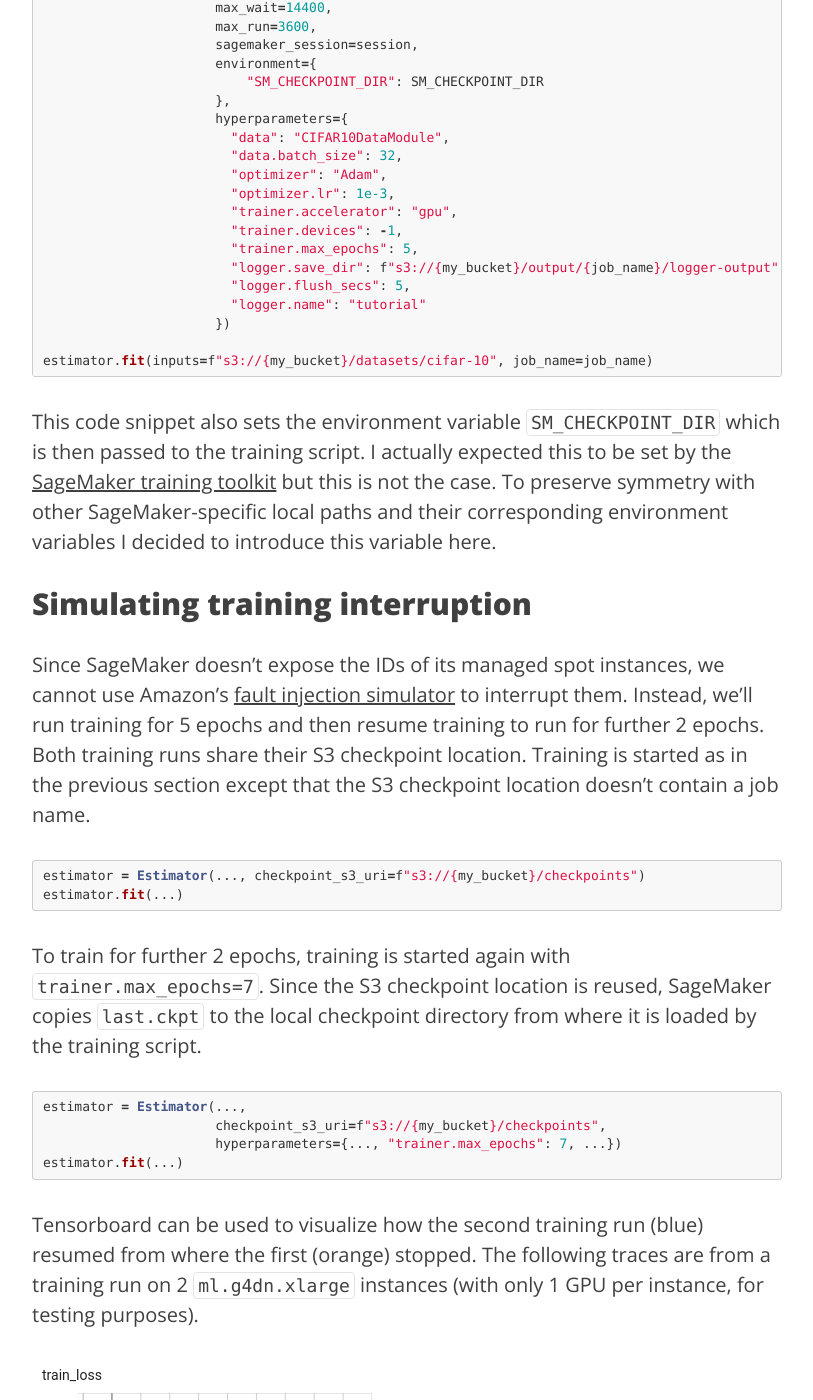
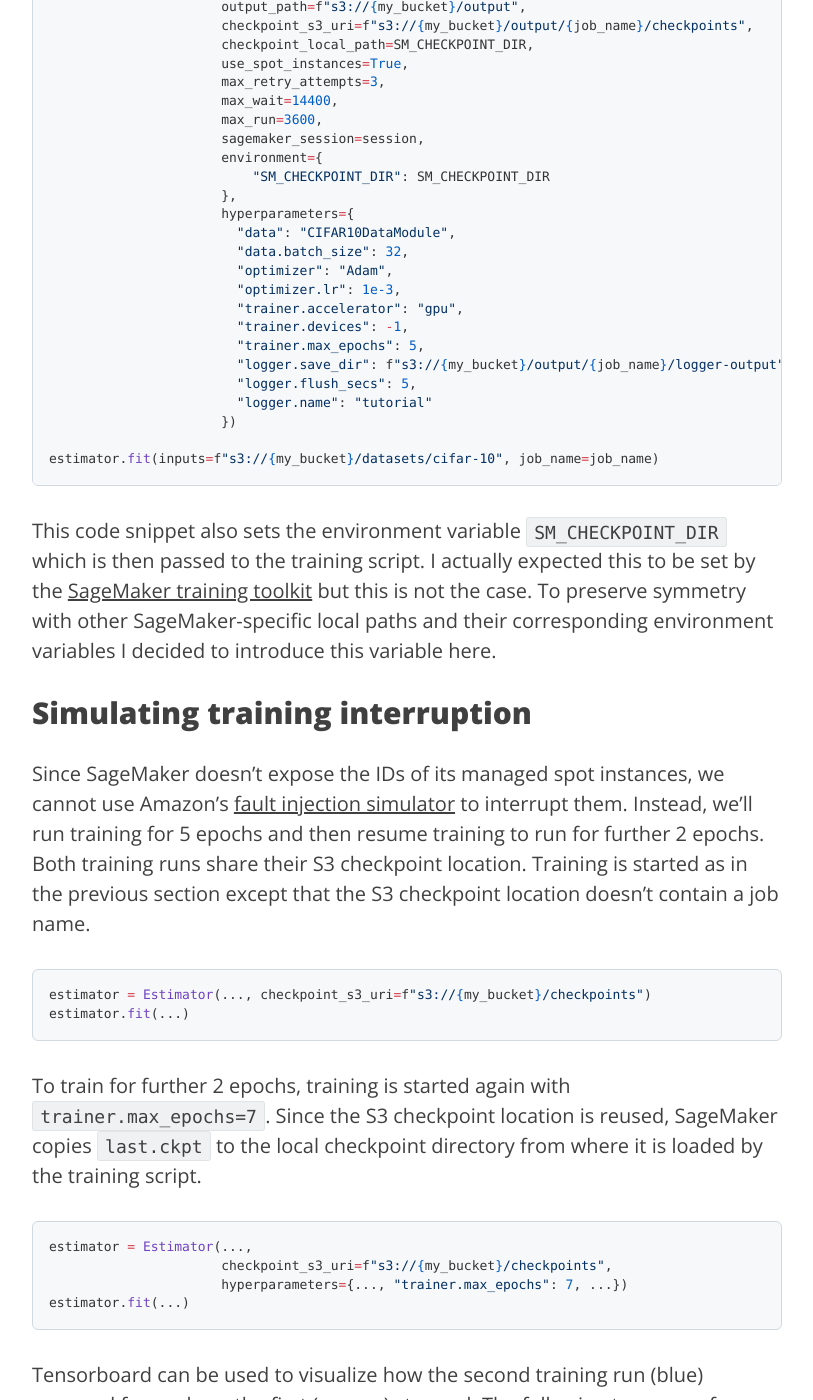
Before and after one commit to krasserm/krasserm.github.io, a Jekyll site: the page built from _posts/2022-02-26-sagemaker-fault-tolerance.md, in a window 1280 px wide and 1400 px high, scrolled down 4829 px. Shown: the whole window, without its empty margins (233-1046 px from the left). Built offline with Jekyll 4.4.1, drawn with Linux system fonts in a browser that asks for light colours; comment, search, counter and statistics services are not loaded.

Commit message:
Update code highlighting scheme

```diff
--- a/css/syntax.css
+++ b/css/syntax.css
@@ -1,86 +1,128 @@
-/* to make lines scroll instead of wrap */
-/* from http://stackoverflow.com/a/23393920 */
+/* Modern GitHub-style syntax highlighting */
+/* Based on GitHub's current PrettyLights theme */
 
-/* Disable the following two entries to enable proper formatting with Jekyll 3.8.5 or higher */
-
-/*.highlight pre code * {
-  white-space: nowrap;    // this sets all children inside to nowrap
+/* Code block container styling */
+.highlight pre, pre, .highlight .hll {
+  background-color: #f6f8fa;
+  border: 1px solid #d1d9e0;
+  border-radius: 6px;
+  padding: 16px;
+  overflow-x: auto;
+  line-height: 1.45;
 }
 
+/* Enable horizontal scrolling for long lines */
 .highlight pre {
-  overflow-x: auto;       // this sets the scrolling in x
-}*/
+  overflow-x: auto;
+  white-space: pre;
+}
 
 .highlight pre code {
-  white-space: pre;       // forces <code> to respect <pre> formatting
+  white-space: pre;
+  background-color: transparent;
+  border: 0;
+  padding: 0;
+  font-size: 100%;
 }
 
+/* Inline code styling */
+code {
+  background-color: rgba(175, 184, 193, 0.2);
+  padding: 0.2em 0.4em;
+  border-radius: 3px;
+}
 
-/*
- * GitHub style for Pygments syntax highlighter, for use with Jekyll
- * Courtesy of GitHub.com
- */
+/* GitHub's modern syntax highlighting colors */
+.highlight .c { color: #6a737d; } /* Comment */
+.highlight .err { color: #cb2431; } /* Error */
+.highlight .k { color: #d73a49; } /* Keyword */
+.highlight .o { color: #d73a49; } /* Operator */
+.highlight .cm { color: #6a737d; } /* Comment.Multiline */
+.highlight .cp { color: #d73a49; } /* Comment.Preproc */
+.highlight .c1 { color: #6a737d; } /* Comment.Single */
+.highlight .cs { color: #6a737d; font-weight: bold; } /* Comment.Special */
+.highlight .gd { color: #cb2431; background-color: #ffeef0; } /* Generic.Deleted */
+.highlight .gd .x { color: #cb2431; background-color: #fdbdcc; } /* Generic.Deleted.Specific */
+.highlight .ge { font-style: italic; } /* Generic.Emph */
+.highlight .gr { color: #cb2431; } /* Generic.Error */
+.highlight .gh { color: #005cc5; font-weight: bold; } /* Generic.Heading */
+.highlight .gi { color: #22863a; background-color: #e6ffed; } /* Generic.Inserted */
+.highlight .gi .x { color: #22863a; background-color: #adfbbd; } /* Generic.Inserted.Specific */
+.highlight .go { color: #586069; } /* Generic.Output */
+.highlight .gp { color: #6f42c1; } /* Generic.Prompt */
+.highlight .gs { font-weight: bold; } /* Generic.Strong */
+.highlight .gu { color: #6f42c1; font-weight: bold; } /* Generic.Subheading */
+.highlight .gt { color: #cb2431; } /* Generic.Traceback */
+.highlight .kc { color: #005cc5; } /* Keyword.Constant */
+.highlight .kd { color: #d73a49; } /* Keyword.Declaration */
+.highlight .kn { color: #d73a49; } /* Keyword.Namespace */
+.highlight .kp { color: #d73a49; } /* Keyword.Pseudo */
+.highlight .kr { color: #d73a49; } /* Keyword.Reserved */
+.highlight .kt { color: #d73a49; } /* Keyword.Type */
+.highlight .m { color: #005cc5; } /* Literal.Number */
+.highlight .s { color: #032f62; } /* Literal.String */
+.highlight .na { color: #22863a; } /* Name.Attribute */
+.highlight .nb { color: #005cc5; } /* Name.Builtin */
+.highlight .nc { color: #6f42c1; } /* Name.Class */
+.highlight .no { color: #005cc5; } /* Name.Constant */
+.highlight .nd { color: #6f42c1; } /* Name.Decorator */
+.highlight .ni { color: #005cc5; } /* Name.Entity */
+.highlight .ne { color: #6f42c1; } /* Name.Exception */
+.highlight .nf { color: #6f42c1; } /* Name.Function */
+.highlight .nl { color: #005cc5; } /* Name.Label */
+.highlight .nn { color: #6f42c1; } /* Name.Namespace */
+.highlight .nt { color: #22863a; } /* Name.Tag */
+.highlight .nv { color: #e36209; } /* Name.Variable */
+.highlight .ow { color: #d73a49; } /* Operator.Word */
+.highlight .w { color: #f6f8fa; } /* Text.Whitespace */
+.highlight .mf { color: #005cc5; } /* Literal.Number.Float */
+.highlight .mh { color: #005cc5; } /* Literal.Number.Hex */
+.highlight .mi { color: #005cc5; } /* Literal.Number.Integer */
+.highlight .mo { color: #005cc5; } /* Literal.Number.Oct */
+.highlight .sb { color: #032f62; } /* Literal.String.Backtick */
+.highlight .sc { color: #032f62; } /* Literal.String.Char */
+.highlight .sd { color: #032f62; } /* Literal.String.Doc */
+.highlight .s2 { color: #032f62; } /* Literal.String.Double */
+.highlight .se { color: #032f62; } /* Literal.String.Escape */
+.highlight .sh { color: #032f62; } /* Literal.String.Heredoc */
+.highlight .si { color: #005cc5; } /* Literal.String.Interpol */
+.highlight .sx { color: #032f62; } /* Literal.String.Other */
+.highlight .sr { color: #032f62; } /* Literal.String.Regex */
+.highlight .s1 { color: #032f62; } /* Literal.String.Single */
+.highlight .ss { color: #005cc5; } /* Literal.String.Symbol */
+.highlight .bp { color: #005cc5; } /* Name.Builtin.Pseudo */
+.highlight .vc { color: #e36209; } /* Name.Variable.Class */
+.highlight .vg { color: #e36209; } /* Name.Variable.Global */
+.highlight .vi { color: #e36209; } /* Name.Variable.Instance */
+.highlight .il { color: #005cc5; } /* Literal.Number.Integer.Long */
 
-.highlight pre, pre, .highlight .hll { background-color: #f8f8f8; border: 1px solid #ccc; padding: 6px 10px; border-radius: 3px; }
-.highlight .c { color: #999988; font-style: italic; }
-.highlight .err { color: #a61717; background-color: #e3d2d2; }
-.highlight .k { font-weight: bold; }
-.highlight .o { font-weight: bold; }
-.highlight .cm { color: #999988; font-style: italic; }
-.highlight .cp { color: #999999; font-weight: bold; }
-.highlight .c1 { color: #999988; font-style: italic; }
-.highlight .cs { color: #999999; font-weight: bold; font-style: italic; }
-.highlight .gd { color: #000000; background-color: #ffdddd; }
-.highlight .gd .x { color: #000000; background-color: #ffaaaa; }
-.highlight .ge { font-style: italic; }
-.highlight .gr { color: #aa0000; }
-.highlight .gh { color: #999999; }
-.highlight .gi { color: #000000; background-color: #ddffdd; }
-.highlight .gi .x { color: #000000; background-color: #aaffaa; }
-.highlight .go { color: #888888; }
-.highlight .gp { color: #555555; }
-.highlight .gs { font-weight: bold; }
-.highlight .gu { color: #800080; font-weight: bold; }
-.highlight .gt { color: #aa0000; }
-.highlight .kc { font-weight: bold; }
-.highlight .kd { font-weight: bold; }
-.highlight .kn { font-weight: bold; }
-.highlight .kp { font-weight: bold; }
-.highlight .kr { font-weight: bold; }
-.highlight .kt { color: #445588; font-weight: bold; }
-.highlight .m { color: #009999; }
-.highlight .s { color: #dd1144; }
-.highlight .n { color: #333333; }
-.highlight .na { color: teal; }
-.highlight .nb { color: #0086b3; }
-.highlight .nc { color: #445588; font-weight: bold; }
-.highlight .no { color: teal; }
-.highlight .ni { color: purple; }
-.highlight .ne { color: #990000; font-weight: bold; }
-.highlight .nf { color: #990000; font-weight: bold; }
-.highlight .nn { color: #555555; }
-.highlight .nt { color: navy; }
-.highlight .nv { color: teal; }
-.highlight .ow { font-weight: bold; }
-.highlight .w { color: #bbbbbb; }
-.highlight .mf { color: #009999; }
-.highlight .mh { color: #009999; }
-.highlight .mi { color: #009999; }
-.highlight .mo { color: #009999; }
-.highlight .sb { color: #dd1144; }
-.highlight .sc { color: #dd1144; }
-.highlight .sd { color: #dd1144; }
-.highlight .s2 { color: #dd1144; }
-.highlight .se { color: #dd1144; }
-.highlight .sh { color: #dd1144; }
-.highlight .si { color: #dd1144; }
-.highlight .sx { color: #dd1144; }
-.highlight .sr { color: #009926; }
-.highlight .s1 { color: #dd1144; }
-.highlight .ss { color: #990073; }
-.highlight .bp { color: #999999; }
-.highlight .vc { color: teal; }
-.highlight .vg { color: teal; }
-.highlight .vi { color: teal; }
-.highlight .il { color: #009999; }
-.highlight .gc { color: #999; background-color: #EAF2F5; }
+/* Additional styling for better readability */
+.highlight {
+  margin-bottom: 16px;
+}
+
+/* Line numbers (if enabled) */
+.highlight .lineno {
+  color: #959da5;
+  padding-right: 10px;
+  user-select: none;
+}
+
+/* Selection highlighting */
+.highlight pre::selection,
+.highlight pre *::selection {
+  background-color: #c8e1ff;
+}
+
+/* Focus styling for accessibility */
+.highlight pre:focus {
+  outline: 2px solid #0366d6;
+  outline-offset: -2px;
+}
+
+/* Responsive font size */
+@media (max-width: 768px) {
+  .highlight pre, pre {
+    padding: 12px;
+  }
+}
```
